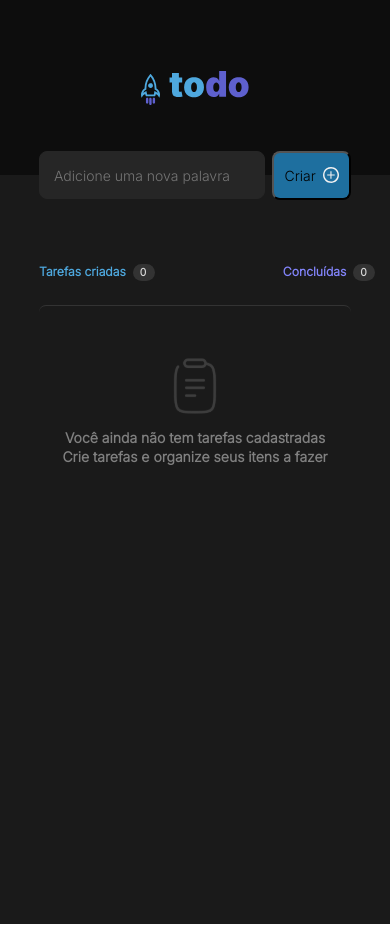
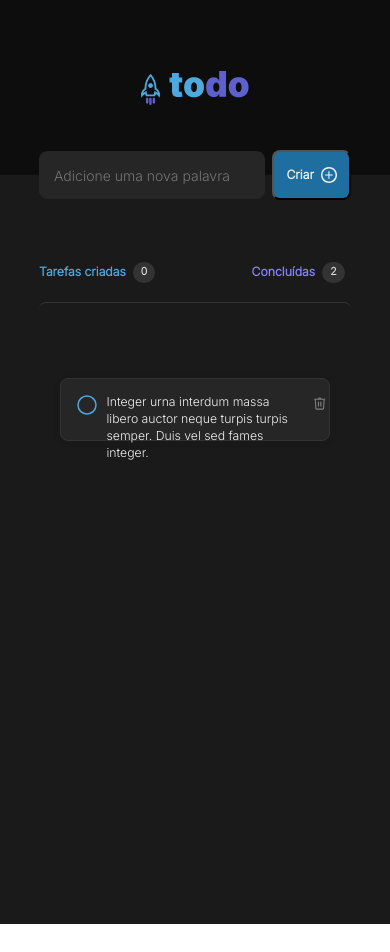
Before and after one commit to FelipeKonig/desafio-1-react, a React (Vite) app: page / in a window 390 px wide. Built offline with nearby package versions, Linux system fonts and the light colour scheme.

Commit message:
responsive list with tasks  added

```diff
--- a/package.json
+++ b/package.json
@@ -8,6 +8,7 @@
     "preview": "vite preview"
   },
   "dependencies": {
+    "phosphor-react": "^1.4.1",
     "react": "^18.0.0",
     "react-dom": "^18.0.0"
   },
--- a/src/components/List.module.css
+++ b/src/components/List.module.css
@@ -5,7 +5,7 @@
     flex-direction: column;
     align-items: flex-start;
     padding: 0px;
-    gap: 24px;
+    gap: 1.5rem;
 
     position: absolute;
     width: 80%;
@@ -24,7 +24,7 @@
     align-items: flex-end;
     padding: 0px;
 
-    max-width: 46rem;
+    max-width: 43rem;
     height: 1.1875rem;
 
     /* Inside auto layout */
@@ -67,8 +67,6 @@ span {
     width: 0.5625rem;
     height: 0.9375rem;
 
-    font-family: 'Inter';
-    font-style: normal;
     font-weight: 700;
     font-size: 0.75rem;
     line-height: 0.9375rem;
@@ -80,19 +78,14 @@ span {
 .border {
     /* Auto layout */
 
-    display: flex;
-    flex-direction: column;
-    justify-content: center;
-    align-items: center;
-    padding: 2px 8px;
+    padding: 2px 8px 19px;
     gap: 10px;
 
-    width: 1.5625rem;
     height: 1.1875rem;
 
     /* Gray 400 */
 
-    background: #333333;
+    background: var(--gray-400);
     border-radius: 999px;
 
     /* Inside auto layout */
@@ -148,7 +141,7 @@ span {
     flex-grow: 0;
 }
 
-.empty {
+.listItems {
     box-sizing: border-box;
 
     /* Auto layout */
@@ -200,10 +193,105 @@ span {
     flex-grow: 0;
 }
 
+.task {
+    /* Auto layout */
+
+    display: flex;
+    flex-direction: row;
+    align-items: flex-start;
+    padding: 1rem;
+    gap: 0.75rem;
+
+    max-width: 46rem;
+    height: 4.5rem;
+
+    /* Gray 500 */
+
+    background: var(--gray-500);
+    /* Gray 400 */
+
+    border: 1px solid var(--gray-400);
+    box-shadow: 0px 2px 8px rgba(0, 0, 0, 0.06);
+    border-radius: 8px;
+
+    /* Inside auto layout */
+
+    flex: none;
+    order: 0;
+    align-self: stretch;
+    flex-grow: 0;
+}
+
+.check {
+    width: 1.5rem;
+    height: 1.5rem;
+
+    /* Inside auto layout */
+
+    flex: none;
+    order: 0;
+    flex-grow: 0;
+}
+
+.icon {
+    left: 13.64%;
+    right: 13.64%;
+    top: 13.64%;
+    bottom: 13.64%;
+
+    color: var(--blue);
+}
+
+.contentTask {
+    width: 80%;
+    max-width: 39.5rem;
+    height: 2.5rem;
+
+    font-family: 'Inter';
+    font-style: normal;
+    font-weight: 400;
+    font-size: 0.875rem;
+    line-height: 140%;
+    /* or 20px */
+
+
+    /* Gray 100 */
+
+    color: var(--gray-100);
+
+
+    /* Inside auto layout */
+
+    flex: none;
+    order: 1;
+    flex-grow: 1;
+}
+
+.trash {
+    /* trash */
+
+    max-width: 1.5rem;
+    height: 1.5rem;
+
+    border-radius: 4px;
+
+    /* Inside auto layout */
+
+    flex: none;
+    order: 2;
+    flex-grow: 0;
+}
+
+@media (max-width: 930px) {
+
+    .info{
+        width: 90%;
+    }
+}
+
 @media (max-width: 800px) {
 
     .tasks {
         left: calc(50% - 80%/2);
     }
-
 }
--- a/src/components/List.tsx
+++ b/src/components/List.tsx
@@ -1,6 +1,8 @@
+import { Circle } from 'phosphor-react';
 import styles from './List.module.css';
 
 import clipboardLogo from '/assets/clipboard-logo.svg';
+import trashLogo from '/assets/trash-logo.svg';
 
 export function List() {
     return (
@@ -20,18 +22,27 @@ export function List() {
                         Concluídas
                         <div className={styles.border}>
                             <span className={styles.number}>
-                                0
+                                2
                             </span>
                         </div>
                     </span>
                 </div>
             </div>
-            <div className={styles.empty}>
-                <img src={clipboardLogo} alt="a logo de uma prancheta" />
-                <span className={styles.emptyList}>
-                    Você ainda não tem tarefas cadastradas <br />
-                    Crie tarefas e organize seus itens a fazer
-                </span>
+            <div className={styles.listItems}>
+                    {/* <img src={clipboardLogo} alt="a logo de uma prancheta" />
+                    <span className={styles.emptyList}>
+                        Você ainda não tem tarefas cadastradas <br />
+                        Crie tarefas e organize seus itens a fazer
+                    </span> */}
+                <div className={styles.task}>
+                    <div className={styles.check}>
+                        <Circle size={24} className={styles.icon}/>
+                    </div>
+                    <p className={styles.contentTask}>
+                        Integer urna interdum massa libero auctor neque turpis turpis semper. Duis vel sed fames integer.
+                    </p>
+                    <img className={styles.trash} src={trashLogo} alt="o icone de um lixeiro em cinza" />
+                </div>
             </div>
         </div>
     )
--- a/src/components/NewTask.module.css
+++ b/src/components/NewTask.module.css
@@ -46,7 +46,7 @@ input {
     flex-grow: 1;
 }
 
-button {
+.principal button {
     /* Auto layout */
 
     display: flex;
@@ -72,6 +72,20 @@ button {
     float: right;
 }
 
+.principal button span {
+    width: 2.125rem;
+    height: 1.25rem;
+
+    font-weight: 700;
+    font-size: 0.875rem;
+    line-height: 140%;
+    /* identical to box height, or 20px */
+
+
+    /* Gray 100 */
+    color: var(--gray-100);
+}
+
 @media (max-width: 800px) {
 
     .principal {
--- a/src/components/NewTask.tsx
+++ b/src/components/NewTask.tsx
@@ -6,7 +6,7 @@ export function NewTask() {
     return (
         <form className={styles.principal} action="">
             <input type="text" placeholder="Adicione uma nova palavra"/>
-            <button>Criar <img src={ addLogo } alt="icone com um botao de mais"/></button>
+            <button><span>Criar</span> <img src={ addLogo } alt="icone com um botao de mais"/></button>
         </form>
     )
 }
```
Also changed, not shown: assets/trash-logo.svg (added), 1 other file (tests, documents, lock files or other folders).
